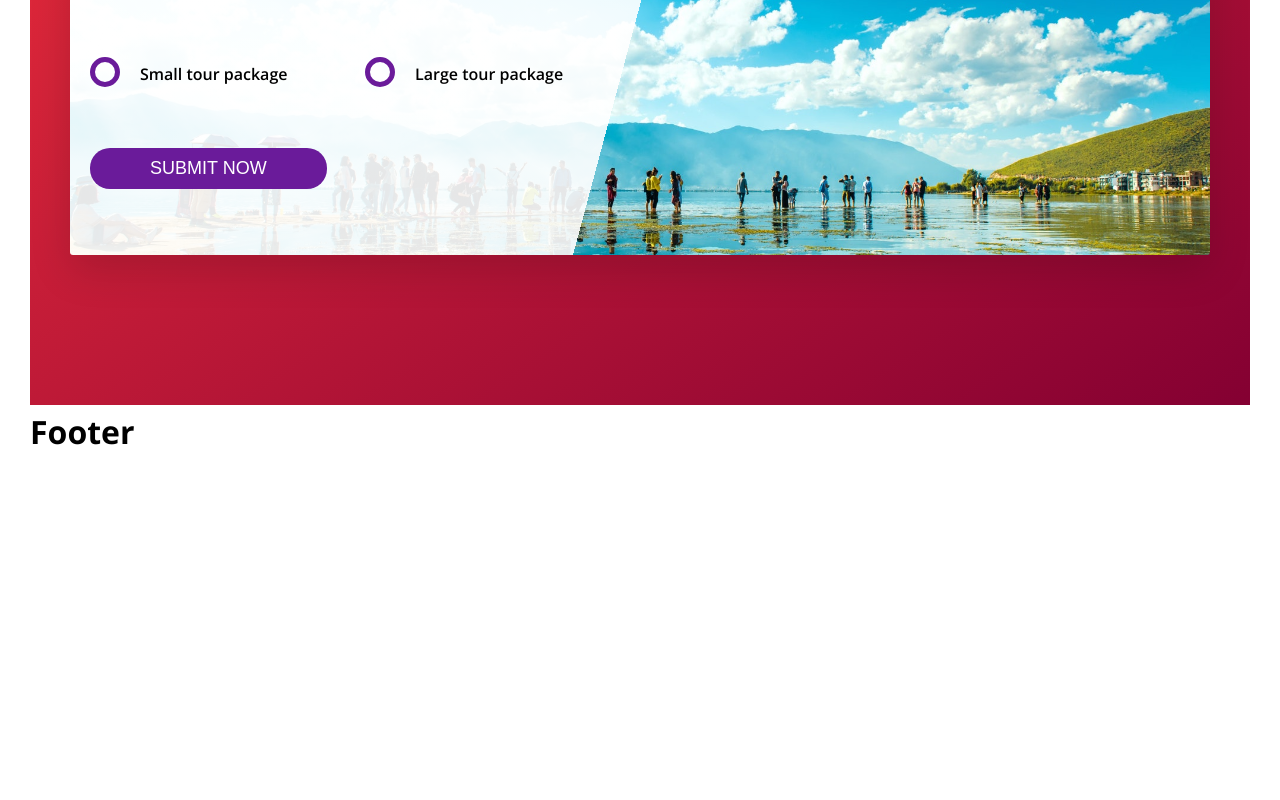
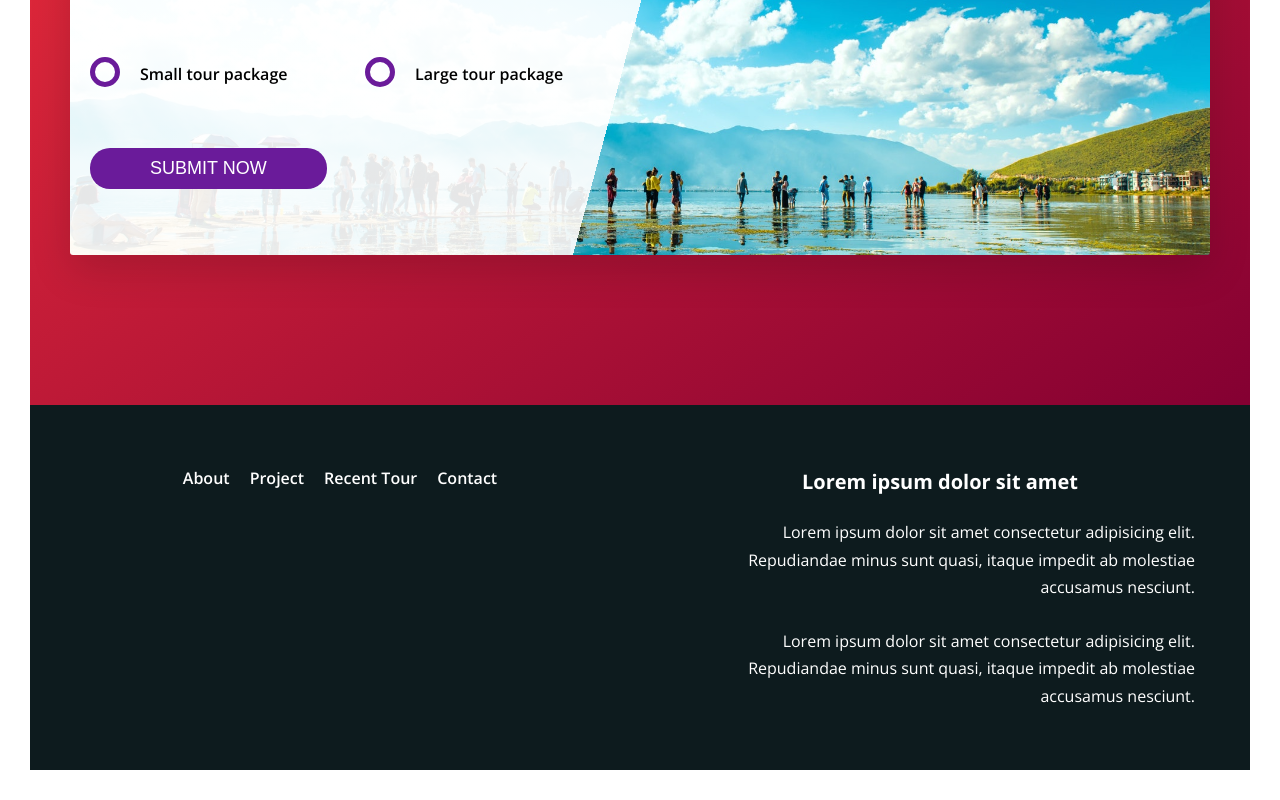
Before and after one commit to touhidulshawan/travel-world, a React (Create React App) app: page / in a window 1280 px wide. Shown: the part 4691-5491 px from the top of the page. Before the commit the page ends 5181 px from the top, so only its background shows below. Built offline with nearby package versions, Linux system fonts and the light colour scheme.

Commit message:
complete footer

```diff
--- a/src/assets/scss/App.scss
+++ b/src/assets/scss/App.scss
@@ -23,3 +23,4 @@
 @import "./partials/components/Testimonial";
 @import "./partials/components/Booking";
 @import "./partials/components/Form";
+@import "./partials/components/Footer";
--- a/src/assets/scss/partials/base/_btn.scss
+++ b/src/assets/scss/partials/base/_btn.scss
@@ -30,7 +30,9 @@
     }
   }
 
-  &:active {
+  &:active,
+  &:focus {
+    outline: none;
     transform: translateY(-1px);
     box-shadow: 0 5rem 1rem rgba($color-black, 0.2);
     i {
--- /dev/null
+++ b/src/assets/scss/partials/components/_Footer.scss
@@ -0,0 +1,35 @@
+.footer-section {
+  padding: 5rem 0;
+  background: $aztec;
+  color: $color-white;
+
+  ul {
+    list-style: none;
+    li {
+      display: inline-block;
+
+      &:not(:last-child) {
+        margin-right: 20px;
+      }
+
+      a {
+        color: $color-white;
+        text-decoration: none;
+        transition: all 0.3s;
+
+        &:hover {
+          color: $red_orange;
+        }
+      }
+    }
+  }
+  h4 {
+    font-size: 2rem;
+    margin-bottom: 2rem;
+  }
+  p {
+    font-size: 1.6rem;
+    font-weight: 400;
+    text-align: right;
+  }
+}
--- a/src/components/footer/Footer.js
+++ b/src/components/footer/Footer.js
@@ -3,9 +3,48 @@ import React, { Component } from "react";
 class Footer extends Component {
   render() {
     return (
-      <div>
-        <h1>Footer</h1>
-      </div>
+      <section className="footer-section">
+        <div className="row">
+          <div className="col-1-of-2">
+            <ul>
+              <li>
+                <a href="/" target="_blank">
+                  About
+                </a>
+              </li>
+              <li>
+                <a href="/" target="_blank">
+                  Project
+                </a>
+              </li>
+              <li>
+                <a href="/" target="_blank">
+                  Recent Tour
+                </a>
+              </li>
+              <li>
+                <a href="/" target="_blank">
+                  Contact
+                </a>
+              </li>
+            </ul>
+          </div>
+          <div className="col-1-of-2">
+            <h4>Lorem ipsum dolor sit amet</h4>
+            <p>
+              Lorem ipsum dolor sit amet consectetur adipisicing elit.
+              Repudiandae minus sunt quasi, itaque impedit ab molestiae
+              accusamus nesciunt.
+            </p>
+            <br />
+            <p>
+              Lorem ipsum dolor sit amet consectetur adipisicing elit.
+              Repudiandae minus sunt quasi, itaque impedit ab molestiae
+              accusamus nesciunt.
+            </p>
+          </div>
+        </div>
+      </section>
     );
   }
 }
```
Also changed, not shown: src/assets/css/App.min.css, 1 other file (tests, documents, lock files or other folders).
